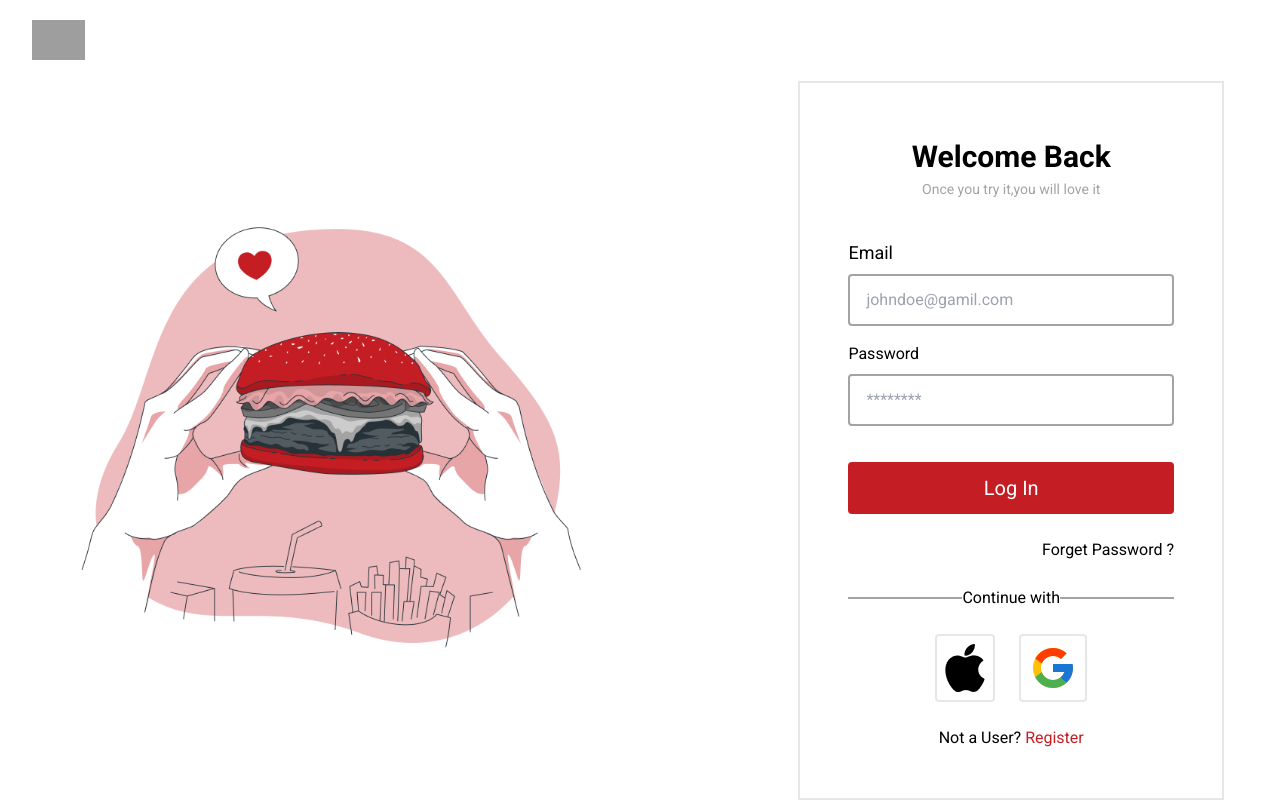
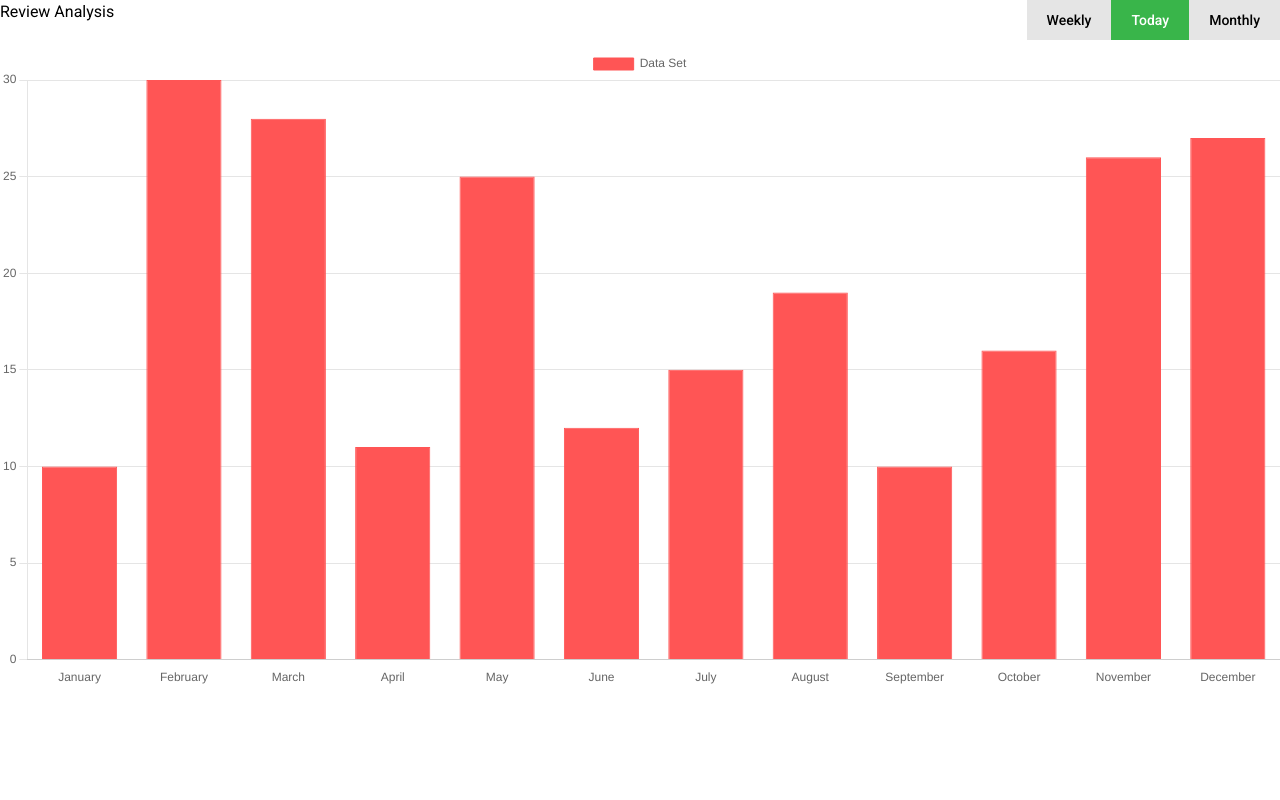
Before and after one commit to subin1rai/FoodBourg, a React (Vite) app in the folder Client/: page /chart in a window 1280 px wide. Before the commit this address led to /. Built offline with nearby package versions, Linux system fonts and the light colour scheme; grey boxes are pictures that could not be loaded.

Commit message:
made bar-chart

```diff
--- a/Client/package.json
+++ b/Client/package.json
@@ -10,7 +10,9 @@
     "preview": "vite preview"
   },
   "dependencies": {
+    "chart.js": "^4.4.3",
     "react": "^18.3.1",
+    "react-chartjs-2": "^5.2.0",
     "react-dom": "^18.3.1",
     "react-router-dom": "^6.26.0"
   },
--- a/Client/src/Admin/Admin.jsx
+++ b/Client/src/Admin/Admin.jsx
@@ -1,7 +1,8 @@
-import React from 'react';
-import Header from './components/Header.jsx';
-import SideBar from './components/SideBar.jsx';
-import Content from './components/Content.jsx';
+import React from "react";
+import Header from "./components/Header.jsx";
+import SideBar from "./components/SideBar.jsx";
+import Content from "./components/Content.jsx";
+import Chart from "./components/Chart.jsx";
 
 function Admin() {
   return (
@@ -9,8 +10,13 @@ function Admin() {
       <Header />
       <div className="flex">
         <SideBar />
-        <div className='w-full'>
-        <Content />
+        <div className="w-full overflow-auto">
+          <Content />
+          <div className="p-4">
+            <div className="w-full max-w-full overflow-x-auto">
+              <Chart />
+            </div>
+          </div>
         </div>
       </div>
     </>
--- /dev/null
+++ b/Client/src/Admin/components/Chart.jsx
@@ -0,0 +1,105 @@
+import React from "react";
+import { Chart as ChartJs, Bar } from "react-chartjs-2";
+import {
+  Chart as ChartJS,
+  CategoryScale,
+  LinearScale,
+  BarElement,
+  Title,
+  Tooltip,
+  Legend,
+} from "chart.js";
+
+// Register Chart.js components
+ChartJS.register(
+  CategoryScale,
+  LinearScale,
+  BarElement,
+  Title,
+  Tooltip,
+  Legend
+);
+
+function Chart() {
+  // Chart data
+  const data = {
+    labels: [
+      "January",
+      "February",
+      "March",
+      "April",
+      "May",
+      "June",
+      "July",
+      "August",
+      "September",
+      "October",
+      "November",
+      "December",
+    ],
+    datasets: [
+      {
+        label: "Data Set",
+        data: [10, 30, 28, 11, 25, 12, 15, 19, 10, 16, 26, 27], // Data for the chart
+        backgroundColor: "#FF5555", // Bar color
+        borderColor: "#FF5555",
+        borderWidth: 1,
+      },
+    ],
+  };
+
+  // Chart options
+  const options = {
+    responsive: true,
+    plugins: {
+      legend: {
+        position: "top",
+      },
+      tooltip: {
+        callbacks: {
+          label: function (context) {
+            let label = context.dataset.label || "";
+            if (label) {
+              label += ": ";
+            }
+            if (context.parsed.y !== null) {
+              label += `${context.parsed.y}`;
+            }
+            return label;
+          },
+        },
+      },
+    },
+    scales: {
+      x: {
+        grid: {
+          display: false, // Hide vertical grid lines
+        },
+        beginAtZero: true,
+      },
+      y: {
+        grid: {
+          drawOnChartArea: true, // Show horizontal grid lines
+          drawBorder: false,
+        },
+        beginAtZero: true,
+      },
+    },
+  };
+
+  return (
+    <div className="">
+      <div className="flex justify-between">
+        <h2 className="">Review Analysis</h2>
+        <div>
+          <button type="button" className="focus:outline-none text-black bg-[#E5E5E5] font-medium text-sm px-5 py-2.5 mb-2">Weekly</button>
+          <button type="button" className="focus:outline-none text-white bg-[#39B54A] font-medium text-sm px-5 py-2.5 mb-2">Today</button>
+          <button type="button" className="focus:outline-none text-black bg-[#E5E5E5] font-medium text-sm px-5 py-2.5 mb-2">Monthly</button>
+        </div>
+      </div>
+      <Bar data={data} options={options} />
+    </div>
+  );
+}
+
+export default Chart;
--- a/Client/src/App.jsx
+++ b/Client/src/App.jsx
@@ -4,6 +4,7 @@ import SignUp from "./Pages/SignUp/SignUp.jsx";
 import Admin from "./Admin/Admin.jsx"
 import { Navigate, Route, Routes } from "react-router-dom";
 import Visual from "./Admin/components/Content.jsx";
+import Chart from "./Admin/components/Chart.jsx";
 
 export default function App() {
   return (
@@ -13,6 +14,7 @@ export default function App() {
       <Route  path='/signUp' element= {<SignUp/>} />
       <Route  path='/admin' element= {<Admin/>} />
       <Route  path='/visual' element= {<Visual/>} />
+      <Route  path='/chart' element= {<Chart/>} />
       <Route  path='/*' element= {<Navigate to='/'/>} />
     </Routes>
     </div>
```
Also changed, not shown: 1 other file (tests, documents, lock files or other folders).
